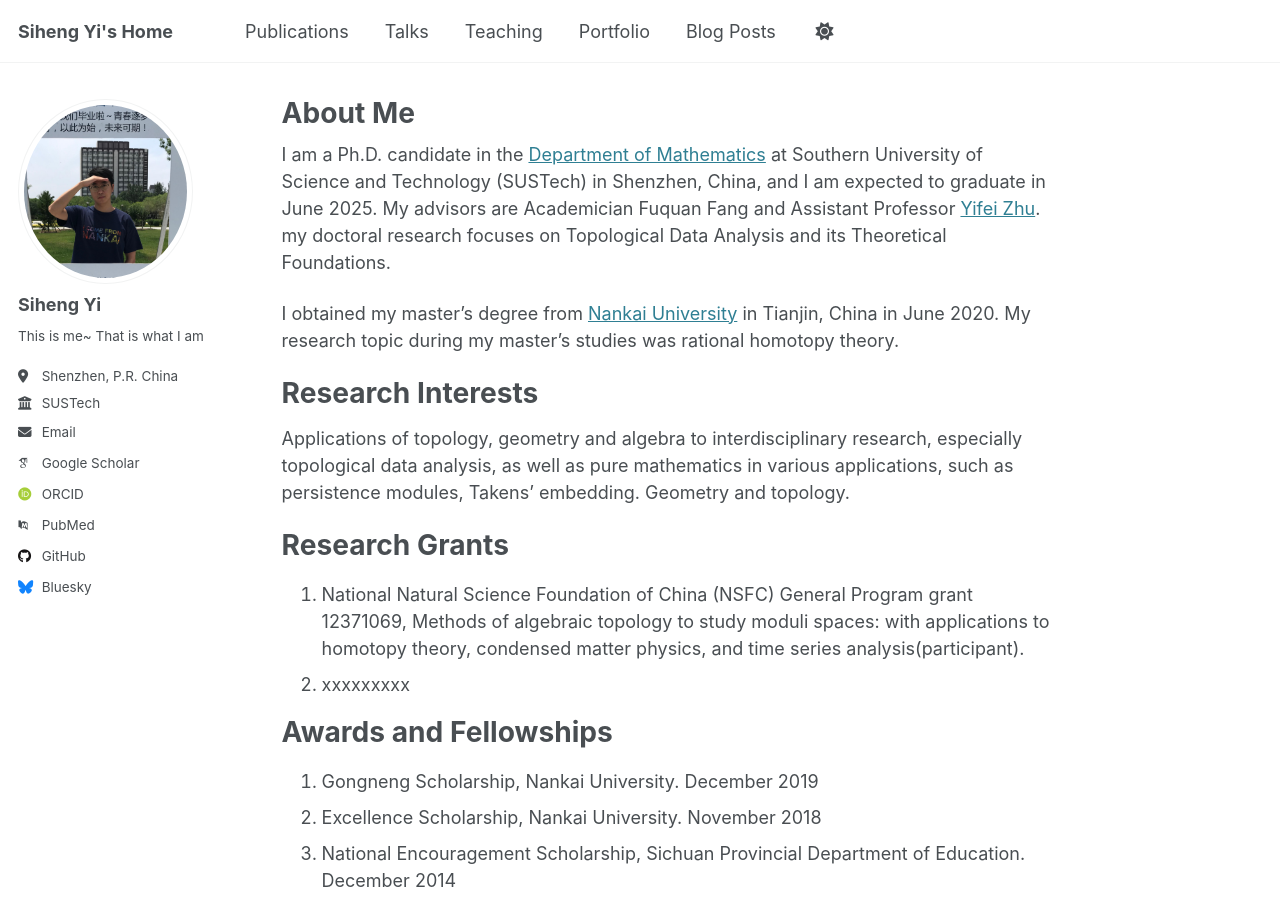
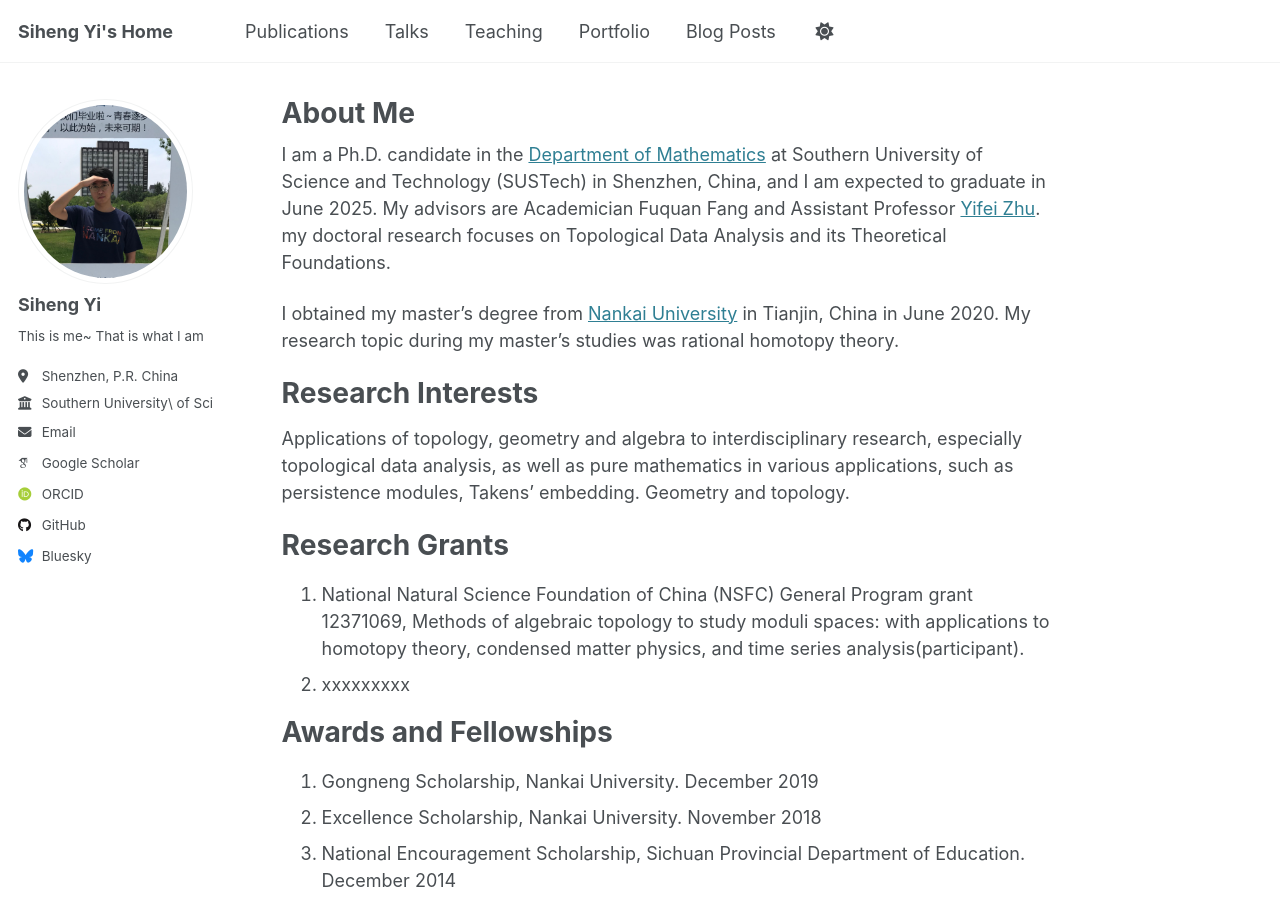
Before and after one commit to SihengYi/SihengYi.github.io, a Jekyll site: the page built from _pages/about.md, in a window 1280 px wide and 900 px high. Built offline with Jekyll 4.4.1, drawn with Linux system fonts in a browser that asks for light colours; some web fonts are replaced.

Commit message:
Update _config.yml

```diff
--- a/_config.yml
+++ b/_config.yml
@@ -27,7 +27,7 @@ author:
   pronouns         : # example: "she/her"
   bio              : "This is me~ That is what I am"
   location         : "Shenzhen, P.R. China"
-  employer         : "SUSTech"
+  employer         : "Southern University\\ of Science and Technology"
   uri              : # URL
   email            : "12131237@mail.sustech.edu.cn"
 
@@ -37,7 +37,7 @@ author:
   impactstory      : # URL
   orcid            : "http://orcid.org/"
   semantic         : # URL
-  pubmed           : "https://www.ncbi.nlm.nih.gov/pubmed/"
+  pubmed           : #"https://www.ncbi.nlm.nih.gov/pubmed/"
   researchgate     : # URL
   scopus           : # URL
 
```
